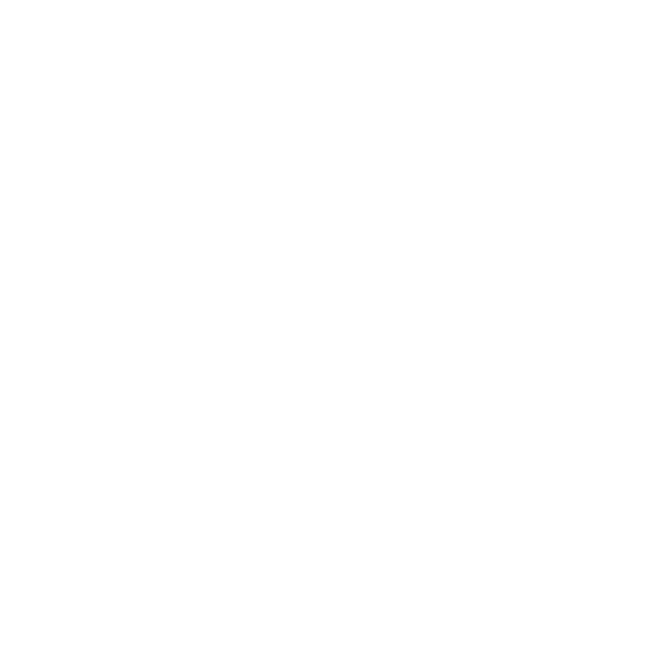
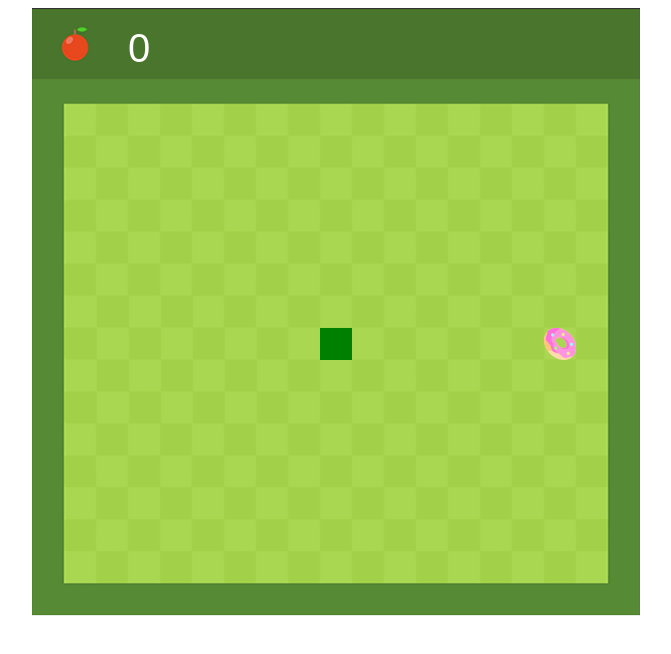
Before and after one commit to kyplinov/qwerty, a plain HTML site: page index.html in a window 1280 px wide. Shown: the whole page, without its empty margins (304-975 px from the left). Drawn offline with Linux system fonts and the light colour scheme.

Commit message:
Update index.html

```diff
--- a/index.html
+++ b/index.html
@@ -9,6 +9,6 @@
 </head>
 <body>
 <canvas id="game" width="608" height="608"></canvas>
-<script scr="js/game.js"></script>
+<script src="js/game.js"></script>
 </body>
 </html>
```
